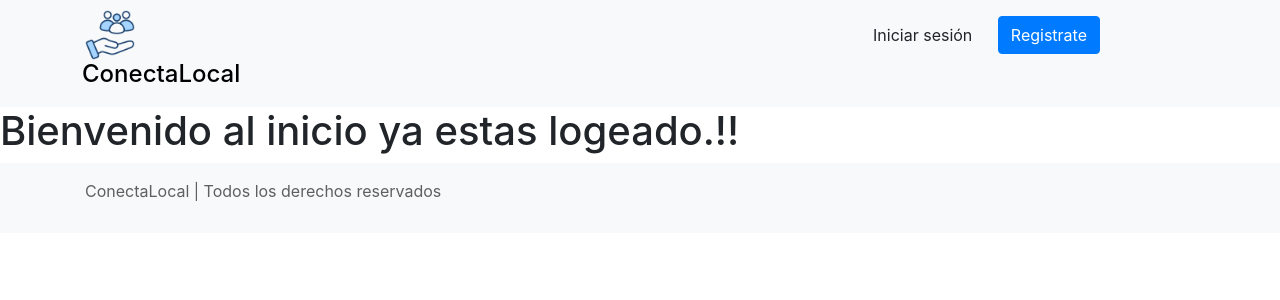
After one commit to Balsata/ConectaLocal-app, a Django app: page /inicio/ in a window 1280 px wide. The commit adds this page. Shown: the top 300 px of the page. Run offline with Django 4.2, Linux system fonts and the light colour scheme; some libraries are stand-ins or nearby versions.

Commit message:
recreando login

```diff
--- a/Proyecto/settings.py
+++ b/Proyecto/settings.py
@@ -91,7 +91,7 @@ AUTH_PASSWORD_VALIDATORS = [
 # Internationalization
 # https://docs.djangoproject.com/en/4.2/topics/i18n/
 
-LANGUAGE_CODE = 'en-us'
+LANGUAGE_CODE = 'es-es'
 
 TIME_ZONE = 'UTC'
 
@@ -114,3 +114,6 @@ STATICFILES_DIRS = [
 # https://docs.djangoproject.com/en/4.2/ref/settings/#default-auto-field
 
 DEFAULT_AUTO_FIELD = 'django.db.models.BigAutoField'
+
+LOGIN_REDIRECT_URL = 'inicio'
+LOGIN_URL = 'inicio'
--- /dev/null
+++ b/Proyecto/templates/inicio.html
@@ -0,0 +1,11 @@
+{% extends 'layouts/base.html' %}
+{% load static %}
+
+{% block styles %}
+<link rel="stylesheet" href="{% static 'css/registro/styles.css' %}"> {% endblock %}
+{% block title %} ConectaLocal | Inicio {% endblock %}
+{% block content %}
+
+    <h1>Bienvenido al inicio ya estas logeado.!!</h1>
+
+{% endblock %}
--- a/Proyecto/templates/layouts/base.html
+++ b/Proyecto/templates/layouts/base.html
@@ -32,15 +32,20 @@
                     <a href="{% url 'index' %}" class="btn btn-light mr-2">Iniciar sesión</a>
                     <a href="{% url 'registro' %}" class="btn btn-primary">Registrate</a>
                 </div>
+                {% if user.is_authenticated %}
                 <div class="dropdown col-md-1">
                     <button class="btn btn-secondary dropdown-toggle" type="button" data-bs-toggle="dropdown"
                         aria-expanded="false">
                         Usuario
                     </button>
+
                     <ul class="dropdown-menu">
                         <li><a class="dropdown-item" href="#">Perfil</a></li>
                         <li><a class="dropdown-item" href="#">Cerrar sesión</a></li>
                     </ul>
+                    {% else %}
+                    <h4> ConectaLocal </h4>
+                    {% endif %}
                 </div>
             </div>
         </div>
--- a/Proyecto/templates/registro.html
+++ b/Proyecto/templates/registro.html
@@ -27,17 +27,17 @@
 
                   <div class="form-outline mb-4">
                     <input type="text" id="form2Example11" class="form-control" />
-                    <label class="form-label" for="form2Example11">Nombre Completo</label>
+                    <label class="form-label" for="form2Example11" name="fullName">Nombre Completo</label>
                   </div>
 
                   <div class="form-outline mb-4">
                     <input type="email" id="form2Example12" class="form-control" />
-                    <label class="form-label" for="form2Example12">Email</label>
+                    <label class="form-label" for="form2Example12" name="email">Email</label>
                   </div>
 
                   <div class="form-outline mb-4">
                     <input type="password" id="form2Example13" class="form-control" />
-                    <label class="form-label" for="form2Example13">Contraseña</label>
+                    <label class="form-label" for="form2Example13" name="password1">Contraseña</label>
                   </div>
 
                   <div class="text-center pt-1 mb-5 pb-1">
--- a/Proyecto/urls.py
+++ b/Proyecto/urls.py
@@ -4,8 +4,9 @@ from .views import RegistroView
 from . import views
 
 urlpatterns = [
-    path('', views.index , name = "index"),
-    path('registro/', RegistroView.as_view(), name = "registro"),
-    path('password/', views.password, name = "password"),
+    path('', views.index, name="index"),
+    path('registro/', RegistroView.as_view(), name="registro"),
+    path('password/', views.password, name="password"),
+    path('inicio/', views.inicio, name="inicio"),
     path('admin/', admin.site.urls)
 ]
--- a/Proyecto/views.py
+++ b/Proyecto/views.py
@@ -3,14 +3,17 @@ from django.views.generic import FormView
 from django.contrib.auth.forms import UserCreationForm
 from django.urls import reverse_lazy
 
+
 def index(request):
     return render(request, 'index.html', {})
 
 
+def password(request):
+    return render(request, 'password.html', {})
 
-def password (request):
-    return render (request, 'password.html',{})
 
+def inicio(request):
+    return render(request, 'inicio.html', {})
 
 
 class RegistroView(FormView):
```
